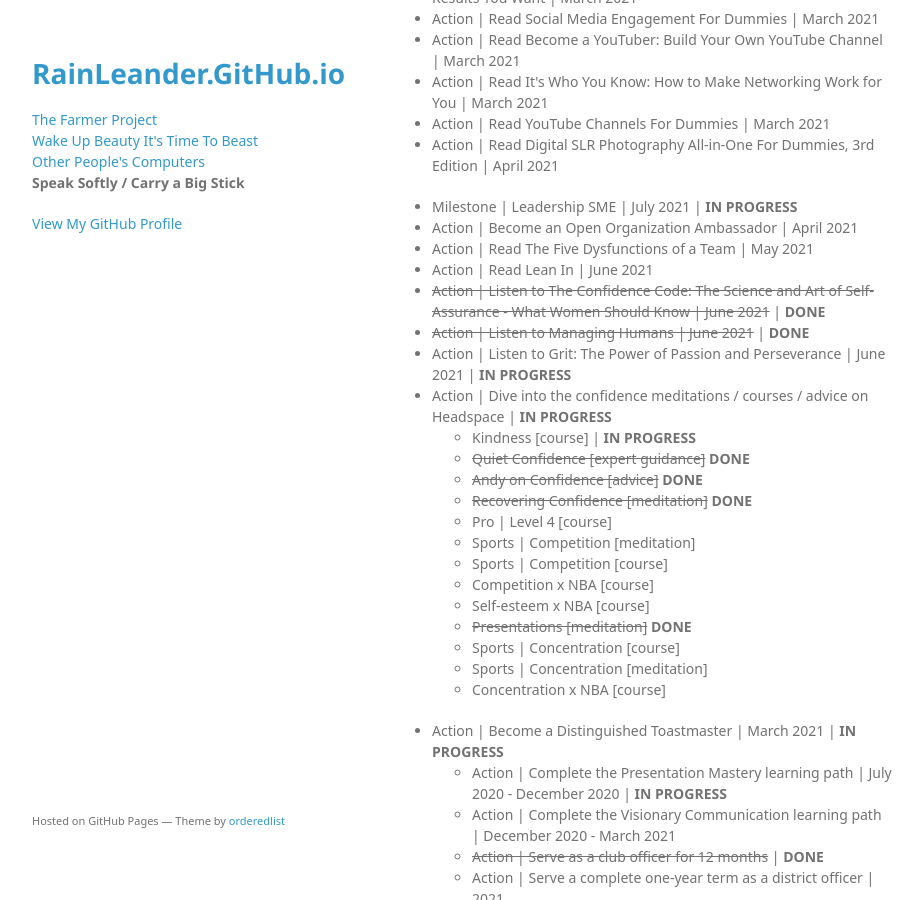
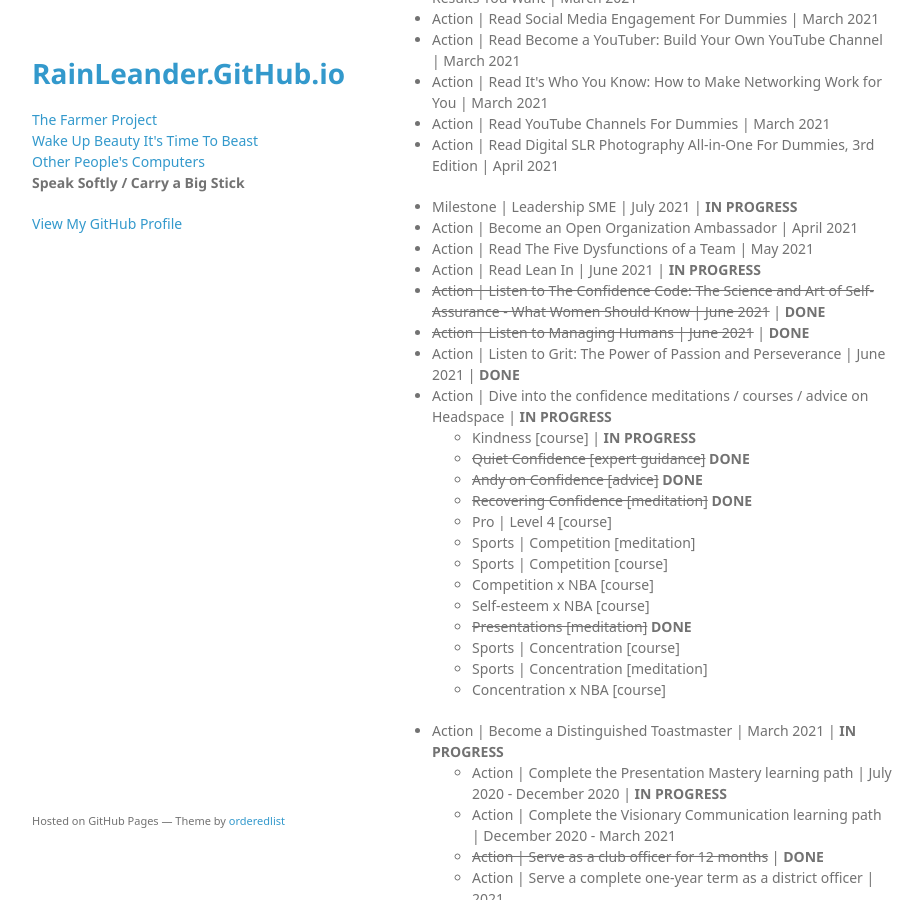
Before and after one commit to rainleander/rainleander.github.io, a Jekyll site: the page speak-softly.html, which Jekyll copies as it is, in a window 1280 px wide and 900 px high, scrolled down 1744 px. Shown: the whole window, without its empty margins (178-1101 px from the left). Built offline with Jekyll 4.4.1, drawn with Linux system fonts in a browser that asks for light colours; some web fonts are replaced.

Commit message:
Update speak-softly.html

```diff
--- a/speak-softly.html
+++ b/speak-softly.html
@@ -88,10 +88,10 @@
         <ul><li>Milestone | Leadership SME | July 2021 | <b>IN PROGRESS</b></li>
         <li>Action | Become an Open Organization Ambassador | April 2021</li>
         <li>Action | Read The Five Dysfunctions of a Team | May 2021</li>
-        <li>Action | Read Lean In | June 2021</li>
+        <li>Action | Read Lean In | June 2021 | <b>IN PROGRESS</b></li>
         <li><del>Action | Listen to The Confidence Code: The Science and Art of Self-Assurance - What Women Should Know | June 2021</del> | <b>DONE</b></li>
         <li><del>Action | Listen to Managing Humans | June 2021</del> | <b>DONE</b></li>
-        <li>Action | Listen to Grit: The Power of Passion and Perseverance | June 2021 | <b>IN PROGRESS</b></li>
+        <li>Action | Listen to Grit: The Power of Passion and Perseverance | June 2021 | <b>DONE</b></li>
         <li>Action | Dive into the confidence meditations / courses / advice on Headspace | <b>IN PROGRESS</b>
             <ul><li>Kindness [course] | <b>IN PROGRESS</b></li>
               <li><del>Quiet Confidence [expert guidance]</del> <b>DONE</b></li>
```
